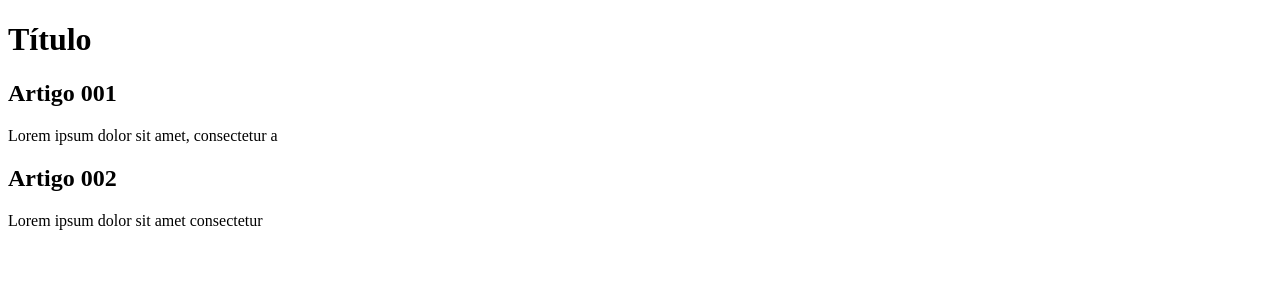
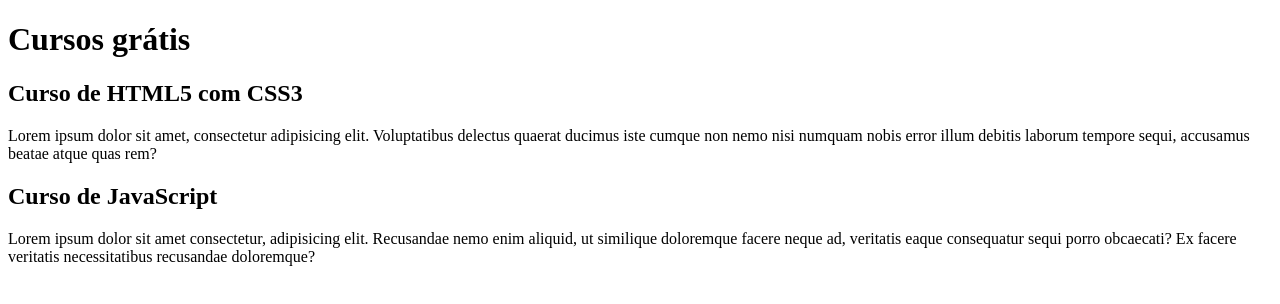
Before and after one commit to Gideoni1997/projeto-site, a plain HTML site: page index.html in a window 1280 px wide. Drawn offline with Linux system fonts and the light colour scheme.

Commit message:
Update index.html

```diff
--- a/index.html
+++ b/index.html
@@ -3,20 +3,20 @@
 <head>
     <meta charset="UTF-8">
     <meta name="viewport" content="width=device-width, initial-scale=1.0">
-    <title>Título do site</title>
+    <title>Curso eVideo</title>
 </head>
 <body>
     <main>
         <header>
-            <h1>Título</h1>
+            <h1>Cursos grátis</h1>
         </header>
         <article>
-            <h2>Artigo 001</h2>
-            <p>Lorem ipsum dolor sit amet, consectetur a</p>
+            <h2>Curso de HTML5 com CSS3</h2>
+            <p>Lorem ipsum dolor sit amet, consectetur adipisicing elit. Voluptatibus delectus quaerat ducimus iste cumque non nemo nisi numquam nobis error illum debitis laborum tempore sequi, accusamus beatae atque quas rem?</p>
         </article>
         <article>
-            <h2>Artigo 002</h2>
-            <p>Lorem ipsum dolor sit amet consectetur</p>
+            <h2>Curso de JavaScript</h2>
+            <p>Lorem ipsum dolor sit amet consectetur, adipisicing elit. Recusandae nemo enim aliquid, ut similique doloremque facere neque ad, veritatis eaque consequatur sequi porro obcaecati? Ex facere veritatis necessitatibus recusandae doloremque?</p>
         </article>
     </main>
 </body>
```
